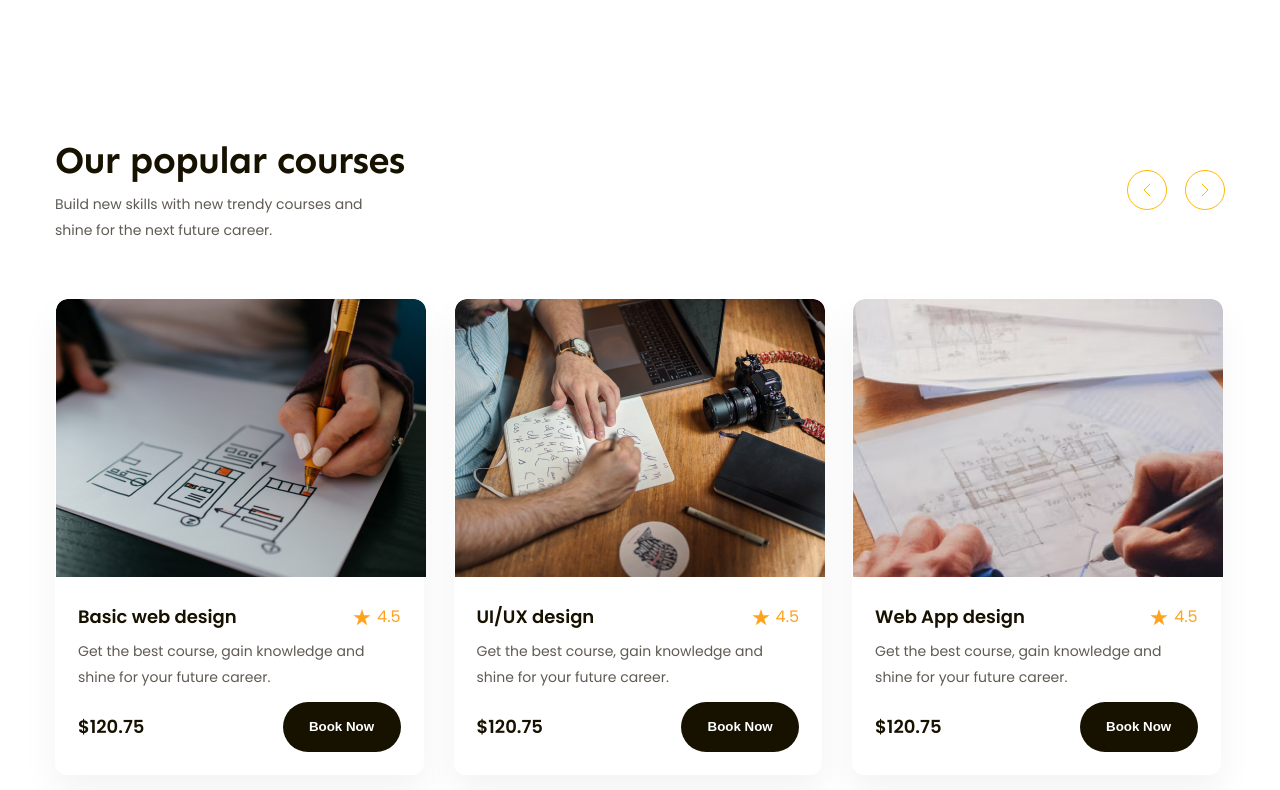
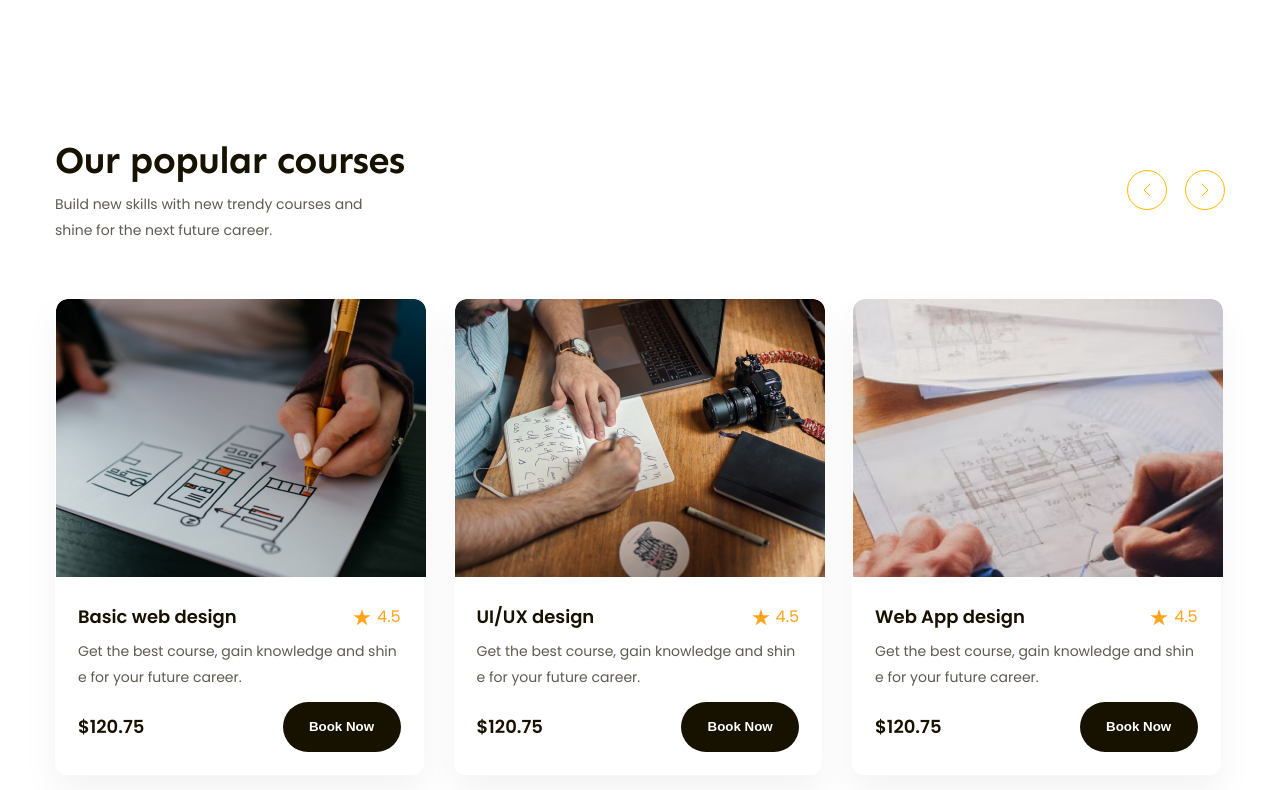
Before and after one commit to ViTrungDev/learning-landing-page, a plain HTML site: page index.html in a window 1280 px wide. Shown: the part 957-1747 px from the top of the page. Drawn offline with Linux system fonts and the light colour scheme.

Commit message:
tối ưu hóa phần popular

```diff
--- a/assets/css/style.css
+++ b/assets/css/style.css
@@ -48,6 +48,22 @@ a {
 }
 .btn:hover {
   opacity: 0.9;
+}
+/* hiện thị dấu ... trên 1 dòng nếu đoạn text quá dài */
+.line-clamp {
+  display: -webkit-box;
+  -webkit-line-clamp: var(--line-clamp, 1);
+  -webkit-box-orient: vertical;
+  overflow: hidden;
+}
+/* nếu dài quá 2 dòng thì mới hiển thị dấu ... */
+.line-clamp.line-2 {
+  --line-clamp: 2;
+}
+/* nếu người dùng cố tình nhập 1 link dài hoặc 1 từ viết liền làm vỡ giao diện */
+.break-all {
+  /* bẻ gãy tất cả */
+  word-break: break-all;
 }
 /* ================ header ============== */
 .header {
@@ -326,6 +342,7 @@ a {
   background: #fff;
 }
 .course-item {
+  flex: 1;
   border-radius: 12px;
   border: 1px solid transparent;
   background: #fff;
--- a/index.html
+++ b/index.html
@@ -170,13 +170,17 @@
               /></a>
               <div class="info">
                 <div class="head">
-                  <h3 class="title"><a href="#!">Basic web design</a></h3>
+                  <h3 class="title">
+                    <a href="#!" class="line-clamp break-all"
+                      >Basic web design</a
+                    >
+                  </h3>
                   <div class="rating">
                     <img src="./assets/icon/Star.svg" alt="Star" class="star" />
                     <span class="value">4.5</span>
                   </div>
                 </div>
-                <p class="desc">
+                <p class="desc line-clamp line-2 break-all">
                   Get the best course, gain knowledge and shine for your future
                   career.
                 </p>
@@ -196,13 +200,15 @@
               /></a>
               <div class="info">
                 <div class="head">
-                  <h3 class="title"><a href="#!">UI/UX design</a></h3>
+                  <h3 class="title">
+                    <a href="#!" class="line-clamp break-all">UI/UX design</a>
+                  </h3>
                   <div class="rating">
                     <img src="./assets/icon/Star.svg" alt="Star" class="star" />
                     <span class="value">4.5</span>
                   </div>
                 </div>
-                <p class="desc">
+                <p class="desc line-clamp line-2 break-all">
                   Get the best course, gain knowledge and shine for your future
                   career.
                 </p>
@@ -222,13 +228,15 @@
               /></a>
               <div class="info">
                 <div class="head">
-                  <h3 class="title"><a href="#!">Web App design</a></h3>
+                  <h3 class="title">
+                    <a href="#!" class="line-clamp break-all">Web App design</a>
+                  </h3>
                   <div class="rating">
                     <img src="./assets/icon/Star.svg" alt="Star" class="star" />
                     <span class="value">4.5</span>
                   </div>
                 </div>
-                <p class="desc">
+                <p class="desc line-clamp line-2 break-all">
                   Get the best course, gain knowledge and shine for your future
                   career.
                 </p>
```
